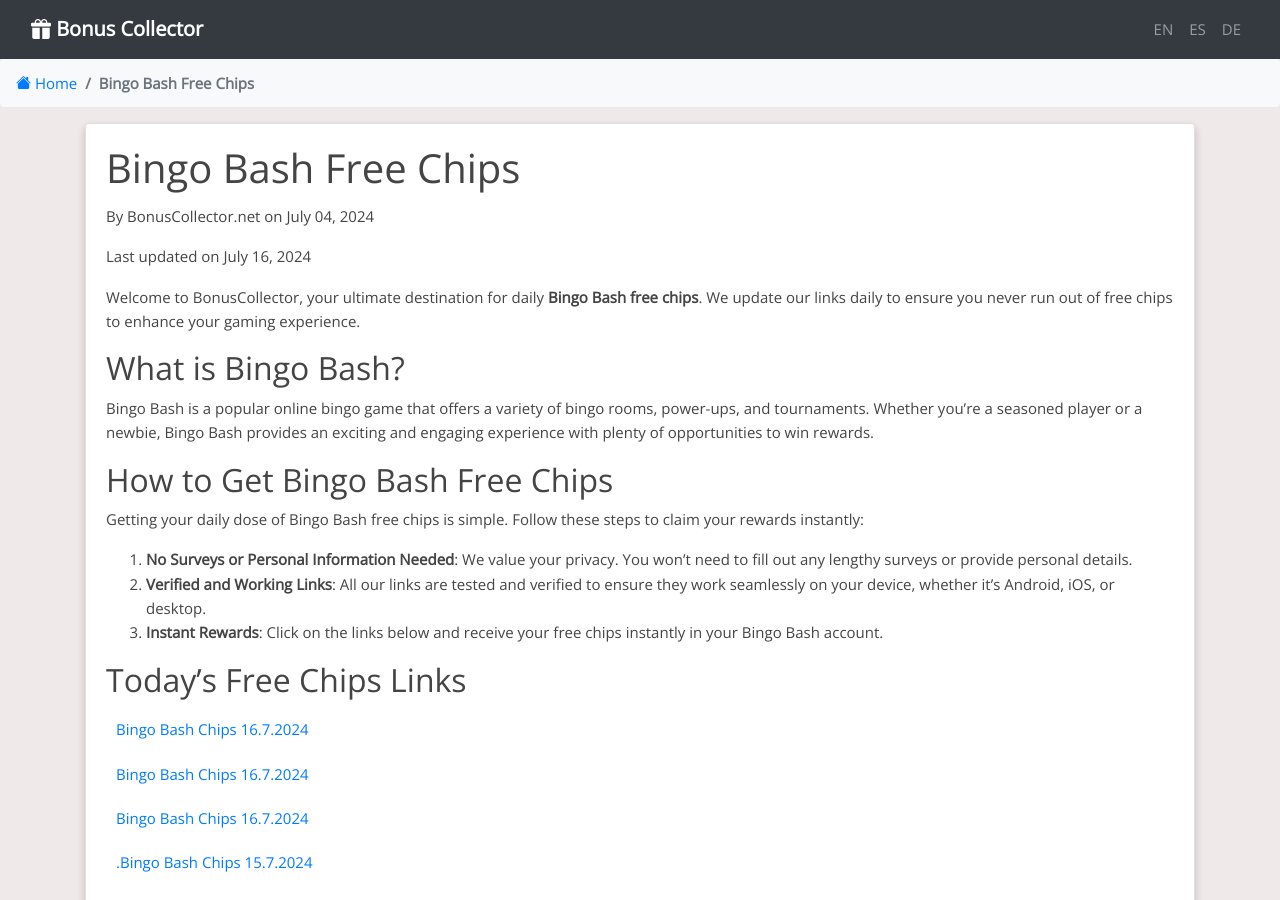
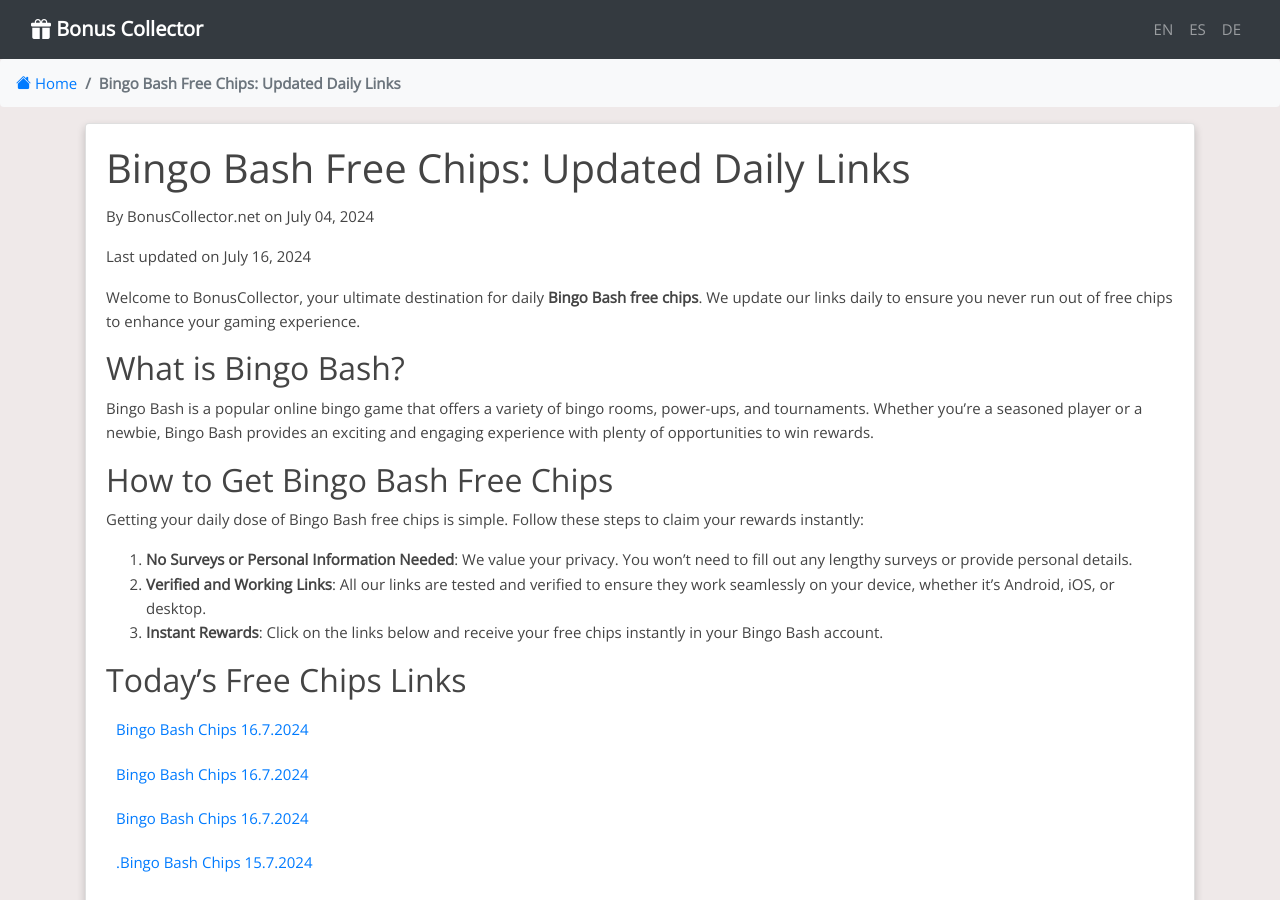
Before and after one commit to Prollad99/bs-net, a Jekyll site: the page built from _posts/2024-07-04-bingo-bash.md, in a window 1280 px wide and 900 px high. Built offline with Jekyll 4.4.1, drawn with Linux system fonts in a browser that asks for light colours; nearby versions of some CDN libraries; comment, search, counter and statistics services are not loaded; some of the changed text lies outside the part shown.

Commit message:
Update 2024-07-04-bingo-bash.md

```diff
--- a/_posts/2024-07-04-bingo-bash.md
+++ b/_posts/2024-07-04-bingo-bash.md
@@ -1,6 +1,6 @@
 ---
 layout: post
-title: "Bingo Bash Free Chips"
+title: "Bingo Bash Free Chips: Updated Daily Links"
 date: 2024-07-04
 tags: [Bingo Bash, Free Chips, Daily Rewards, Slots]
 author: BonusCollector.net
```
